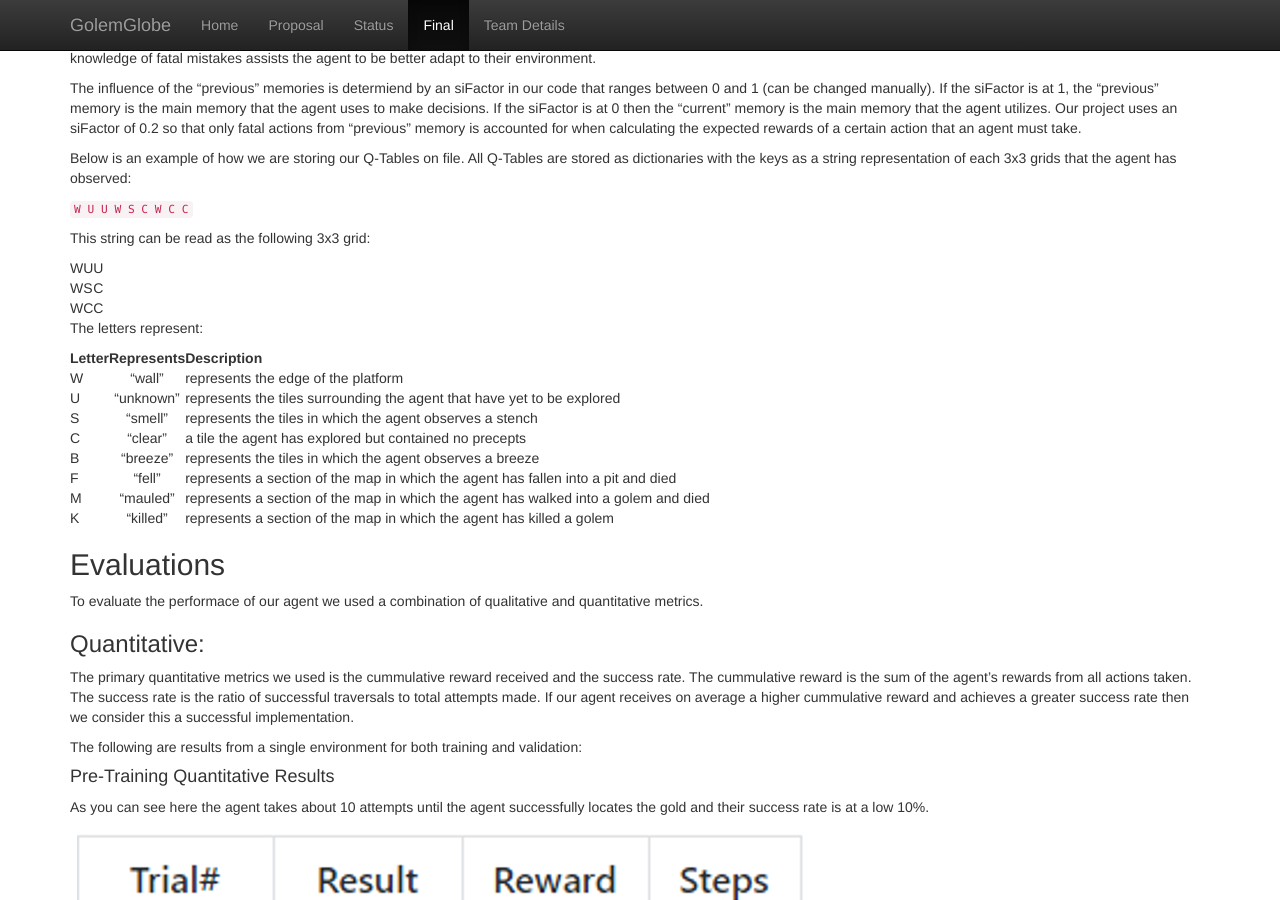
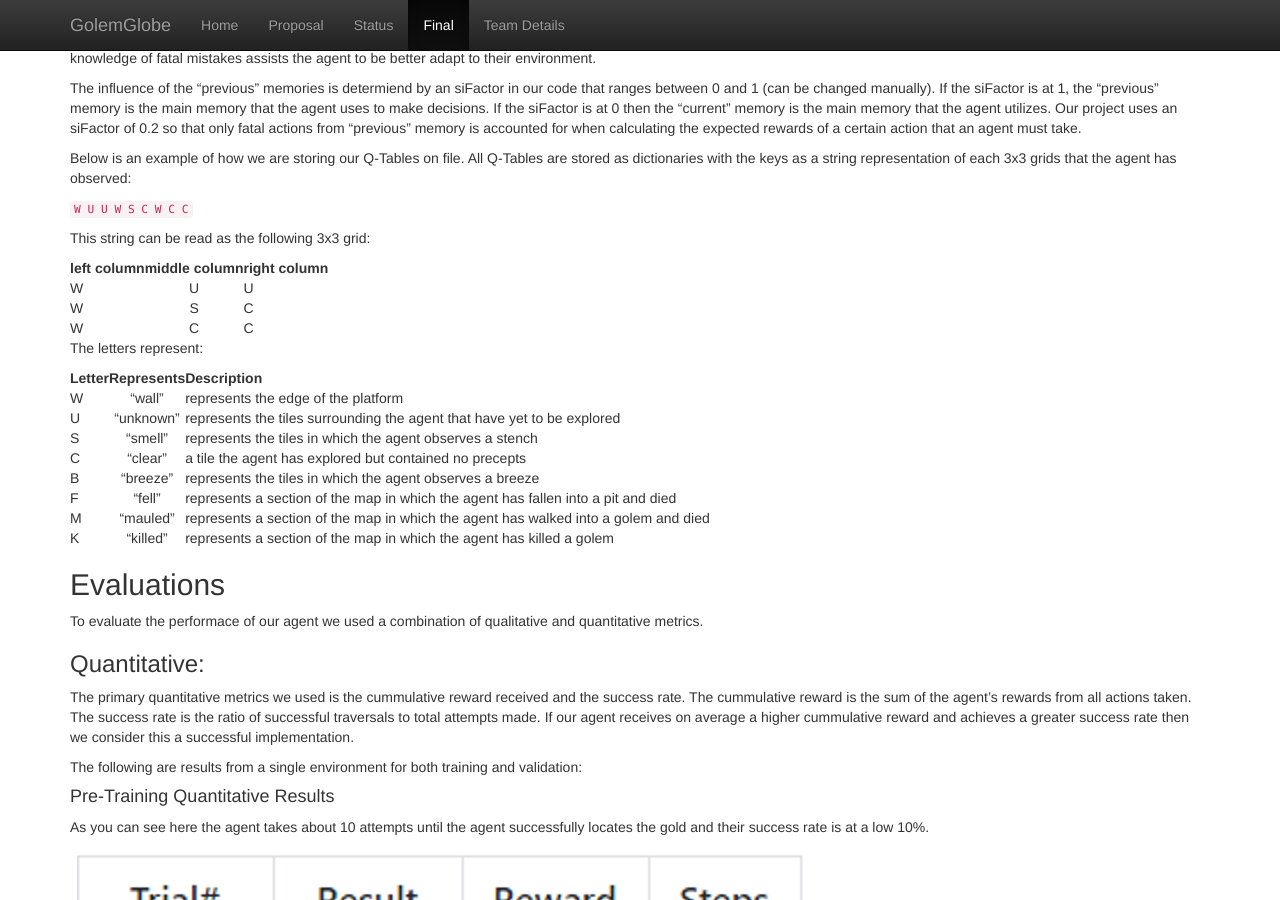
Before and after one commit to SalehO/GolumGlobe, a Jekyll site: the page built from docs/final.md, in a window 1280 px wide and 900 px high, scrolled down 2525 px. Built offline with Jekyll 4.4.1, drawn with Linux system fonts in a browser that asks for light colours.

Commit message:
Update final.md

```diff
--- a/docs/final.md
+++ b/docs/final.md
@@ -67,6 +67,7 @@ Below is an example of how we are storing our Q-Tables on file. All Q-Tables are
 
 This string can be read as the following 3x3 grid:
 
+| left column | middle column | right column
 | :--- | :---: | :--- |
 | W | U | U |
 | W | S | C |
```
